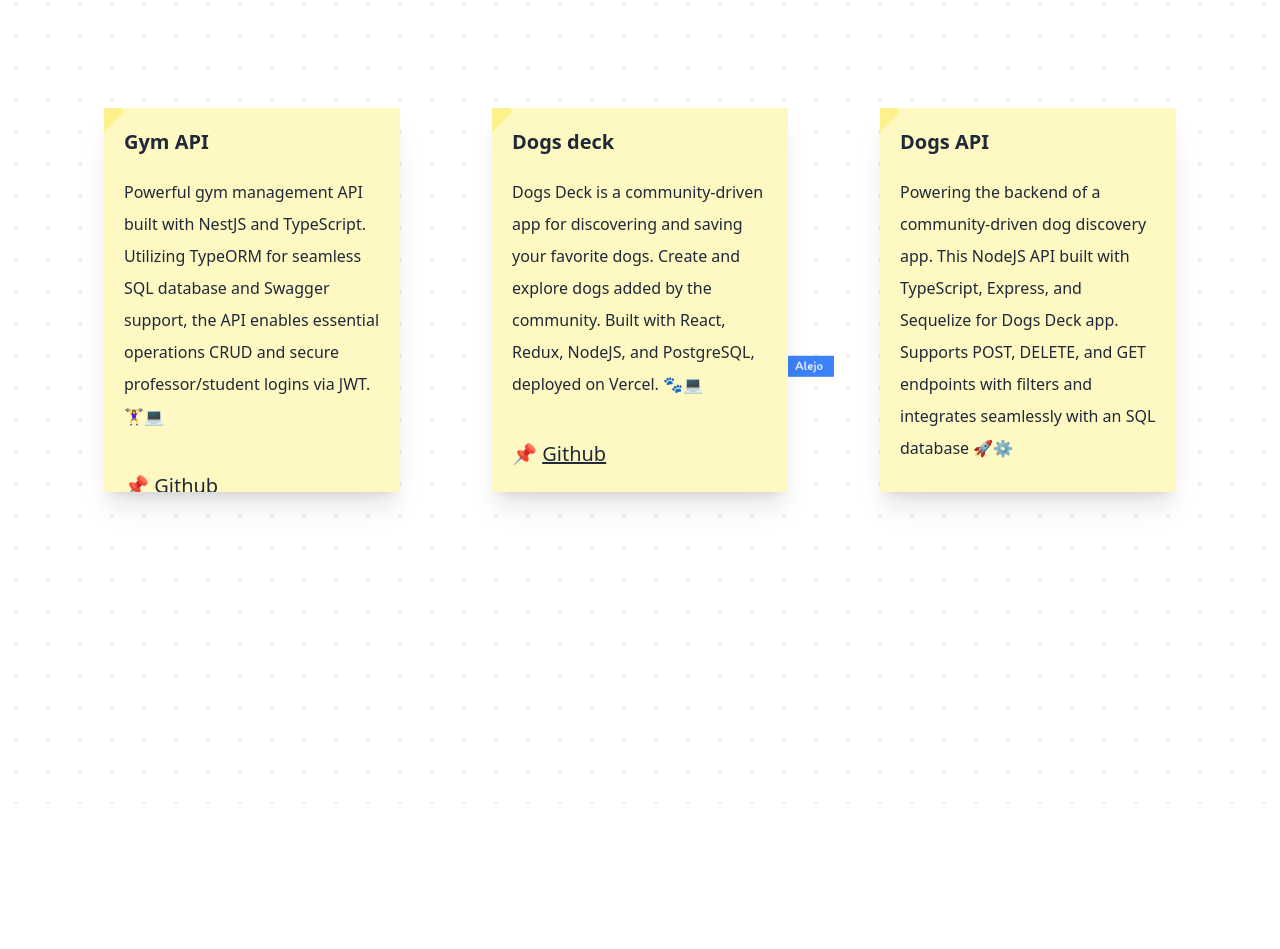
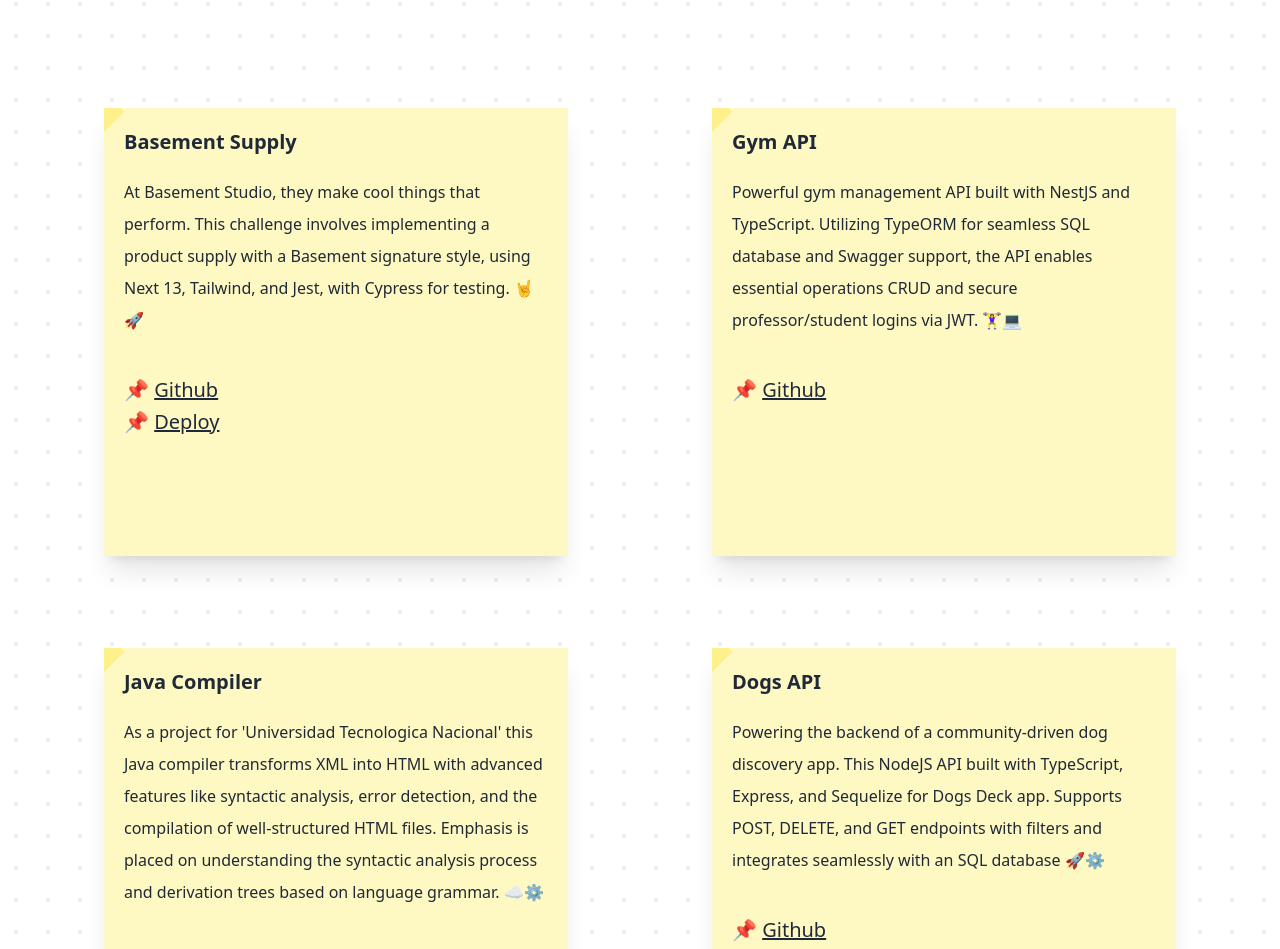
Before and after one commit to alejorrojas/portfolio-alejo, a Next.js app: page /work in a window 1280 px wide. Shown: the part 140-1089 px from the top of the page. Before the commit the page ends 944 px from the top, so only its background shows below. Built offline with nearby package versions, Linux system fonts and the light colour scheme.

Commit message:
add projects - fix styles

```diff
--- a/app/social/page.tsx
+++ b/app/social/page.tsx
@@ -3,22 +3,48 @@
 
 const Social = () => {
   return (
-    <main className='xs:p-2 md:p-10 min-w-screen min-h-screen'>
-        <Note cancel='.footer' properties='cursor-pointer bg-blue-200 relative left-20 top-20' cornerProperties='bg-blue-300'>
-            <header>
-                <h3 className='mb-5'>Reach me out!</h3>
-            </header>
-            <footer className='footer'>
-              <ul className="leading-relaxed">
-                  <li><a target='_blank' href='https://www.linkedin.com/in/alejorrojas/'>📌 <span className='underline'>Linkedin</span></a></li>
-                  <li><a target='_blank' href='https://github.com/alejorrojas'>📌 <span className='underline'>Github</span></a></li>
-                  <li><a target='_blank' href='https://vsco.co/alejorrojas/gallery'>📌 <span className='underline'>VSCO</span></a></li>
-                  <li><a target='_blank' href='https://www.goodreads.com/user/show/143446151'>📌 <span className='underline'>Goodreads</span></a></li>
-              </ul>
-            </footer>
-        </Note>
+    <main className="xs:p-2 md:p-10 min-w-screen min-h-screen">
+      <Note
+        cancel=".footer"
+        properties="cursor-pointer bg-blue-200 relative left-20 top-20"
+        cornerProperties="bg-blue-300"
+      >
+        <header>
+          <h2 className="mb-5 text-3xl xs:text-xl">Reach me out!</h2>
+        </header>
+        <footer className="footer">
+          <ul className="leading-[2.5rem]">
+            <li>
+              <a
+                target="_blank"
+                href="https://www.linkedin.com/in/alejorrojas/"
+              >
+                📌 <span className="underline">Linkedin</span>
+              </a>
+            </li>
+            <li>
+              <a target="_blank" href="https://github.com/alejorrojas">
+                📌 <span className="underline">Github</span>
+              </a>
+            </li>
+            <li>
+              <a target="_blank" href="https://vsco.co/alejorrojas/gallery">
+                📌 <span className="underline">VSCO</span>
+              </a>
+            </li>
+            <li>
+              <a
+                target="_blank"
+                href="https://www.goodreads.com/user/show/143446151"
+              >
+                📌 <span className="underline">Goodreads</span>
+              </a>
+            </li>
+          </ul>
+        </footer>
+      </Note>
     </main>
-  )
+  );
 }
 
 export default Social
--- a/app/work/page.tsx
+++ b/app/work/page.tsx
@@ -4,24 +4,41 @@
 
 const Work = () => {
   return (
-    <main className="flex xl:flex-row xs:flex-col gap-3 min-w-screen min-h-screen xs:items-center md:items-center lg:items-start justify-evenly xs:p-2 md:p-16">
-    {dataWork.map((work, i) =>(
-      <Note cancel=".footer" key={i} properties="bg-yellow-100" cornerProperties="bg-yellow-200">
-        <header className='cursor-pointer'>
-          <h3 className='font-semibold mb-5'>{work.title}</h3>
-          <p className='xs:text-sm xs:leading-loose md:leading-loose md:text-base '>{work.description}</p>
+    <main className="flex xl:flex-row flex-wrap xs:flex-col gap-3 min-w-screen min-h-screen xs:items-center lg:items-center md:items-start xl:items-start justify-between xs:p-2 md:p-16">
+      {dataWork.map((work, i) => (
+        <Note
+          cancel=".footer"
+          key={i}
+          properties="bg-yellow-100"
+          cornerProperties="bg-yellow-200"
+        >
+          <header className="cursor-pointer">
+            <h3 className="font-semibold mb-5">{work.title}</h3>
+            <p className="xs:text-sm xs:leading-loose md:leading-loose md:text-base ">
+              {work.description}
+            </p>
           </header>
 
-        <footer className='footer relative xs:top-2 md:top-10'>
+          <footer className="footer relative xs:top-2 md:top-10 xs:mb-10">
             <ul>
-            <li><a target="_blank" href={work.github} >📌 <span className="underline">Github</span></a></li>
+              <li>
+                <a target="_blank" href={work.github}>
+                  📌 <span className="underline">Github</span>
+                </a>
+              </li>
+              {work.deploy && (
+                <li className="mt-1">
+                  <a target="_blank" href={work.deploy}>
+                    📌 <span className="underline">Deploy</span>
+                  </a>
+                </li>
+              )}
             </ul>
           </footer>
         </Note>
       ))}
-
     </main>
-  )
+  );
 }
 
 export default Work
--- a/components/Note/Note.component.tsx
+++ b/components/Note/Note.component.tsx
@@ -9,12 +9,17 @@
     const nodeRef = useRef(null);
 
     return (
-        <Draggable cancel={cancel} nodeRef={nodeRef} defaultPosition={position} >
-            <article ref={nodeRef}  className={`${properties} text-gray-800 md:text-xl leading-normal md:h-96 md:w-96 xs:w-5/6 xs:h-2/3 xs:min-h-[18rem] md:m-10 xs:m-3 xs:mt-5 p-5  xs:text-base  shadow-xl relative overflow-hidden`}>
-                <div className={`${cornerProperties} absolute top-0 left-0 w-5 h-8  transform rotate-45 -translate-x-2 -translate-y-2`}></div>
-                {children}
-            </article>
-        </Draggable>
+      <Draggable cancel={cancel} nodeRef={nodeRef} defaultPosition={position}>
+        <article
+          ref={nodeRef}
+          className={`${properties} text-gray-800 md:text-xl leading-normal md:h-[28rem]  md:min-w-[28rem] md:max-w-[29rem] xs:w-5/6 xs:max-h-[30rem] xs:min-h-[20rem] md:m-10 xs:m-3 xs:mt-5 p-5  xs:text-base  shadow-xl relative overflow-hidden`}
+        >
+          <div
+            className={`${cornerProperties} absolute top-0 left-0 w-5 h-8  transform rotate-45 -translate-x-2 -translate-y-2`}
+          ></div>
+          {children}
+        </article>
+      </Draggable>
     );
 };
 
--- a/data/work.data.ts
+++ b/data/work.data.ts
@@ -1,24 +1,34 @@
 import { Work } from "../app/types";
 
 /*
-@todo Migrate data to Contenfull
+@todo Migrate data to Contenful
 */
 const dataWork: Work[] = [
   {
-     title: "Gym API",
-     description: "Powerful gym management API built with NestJS and TypeScript. Utilizing TypeORM for seamless SQL database and Swagger support, the API enables essential operations CRUD and secure professor/student logins via JWT. 🏋️‍♀️💻",
-     github:"https://github.com/alejorrojas/gym-api"
+    title: "Basement Supply",
+    description:
+      "At Basement Studio, they make cool things that perform. This challenge involves implementing a product supply with a Basement signature style, using Next 13, Tailwind, and Jest, with Cypress for testing. 🤘🚀",
+    github: "https://github.com/alejorrojas/basement-challenge",
+    deploy: "https://alejoxbasement.vercel.app/",
   },
   {
-     title: "Dogs deck",
-     description: "Dogs Deck is a community-driven app for discovering and saving your favorite dogs. Create and explore dogs added by the community. Built with React, Redux, NodeJS, and PostgreSQL, deployed on Vercel. 🐾💻",
-     github:"https://github.com/alejorrojas/DogsDeck"
+    title: "Gym API",
+    description:
+      "Powerful gym management API built with NestJS and TypeScript. Utilizing TypeORM for seamless SQL database and Swagger support, the API enables essential operations CRUD and secure professor/student logins via JWT. 🏋️‍♀️💻",
+    github: "https://github.com/alejorrojas/gym-api",
+  },
+  {
+    title: "Java Compiler",
+    description:
+      "As a project for 'Universidad Tecnologica Nacional' this Java compiler transforms XML into HTML with advanced features like syntactic analysis, error detection, and the compilation of well-structured HTML files. Emphasis is placed on understanding the syntactic analysis process and derivation trees based on language grammar. ☁⚙ ",
+    github: "https://github.com/alejorrojas/utn-compiler",
   },
   {
     title: "Dogs API",
-     description: "Powering the backend of a community-driven dog discovery app. This NodeJS API built with TypeScript, Express, and Sequelize for Dogs Deck app. Supports POST, DELETE, and GET endpoints with filters and integrates seamlessly with an SQL database 🚀⚙",
-     github:"https://github.com/alejorrojas/dogs-api"
+    description:
+      "Powering the backend of a community-driven dog discovery app. This NodeJS API built with TypeScript, Express, and Sequelize for Dogs Deck app. Supports POST, DELETE, and GET endpoints with filters and integrates seamlessly with an SQL database 🚀⚙",
+    github: "https://github.com/alejorrojas/dogs-api",
   },
-]
+];
 
-export default dataWork
+export default dataWork;
```
Also changed, not shown: 1 other file (tests, documents, lock files or other folders). Lines whose indentation alone changed are shown as unchanged.
